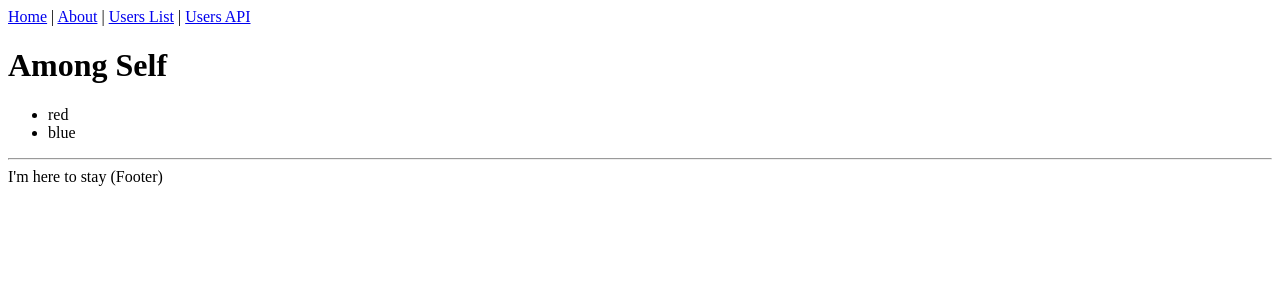
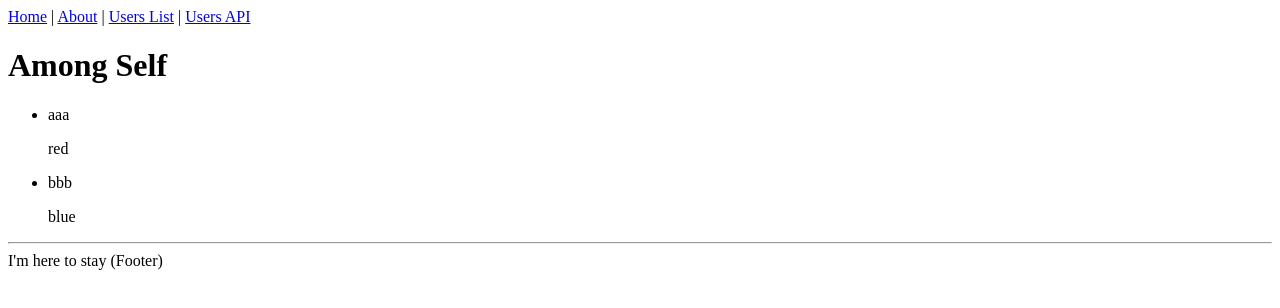
Before and after one commit to yensaki/among-self, a Next.js app: page / in a window 1280 px wide. Shown: the top 308 px of the page. Built offline with nearby package versions, Linux system fonts and the light colour scheme.

Commit message:
name props

```diff
--- a/components/Crew.tsx
+++ b/components/Crew.tsx
@@ -1,13 +1,15 @@
 import * as React from 'react'
 
 type Props = {
-  color: string
+  color: string,
+  name: string
 }
 
-const Crew = ({color}: Props) => (
+const Crew = ({color, name}: Props) => (
     <li>
         <div>
-          {color}
+            <p>{name}</p>
+            {color}
         </div>
     </li>
 )
--- a/pages/index.tsx
+++ b/pages/index.tsx
@@ -5,8 +5,8 @@ const IndexPage = () => (
   <Layout title="Among Self">
     <h1>Among Self</h1>
     <ul>
-      <Crew color="red"></Crew>
-      <Crew color="blue"></Crew>
+      <Crew color="red" name="aaa"></Crew>
+      <Crew color="blue" name="bbb"></Crew>
     </ul>
   </Layout>
 )
```
